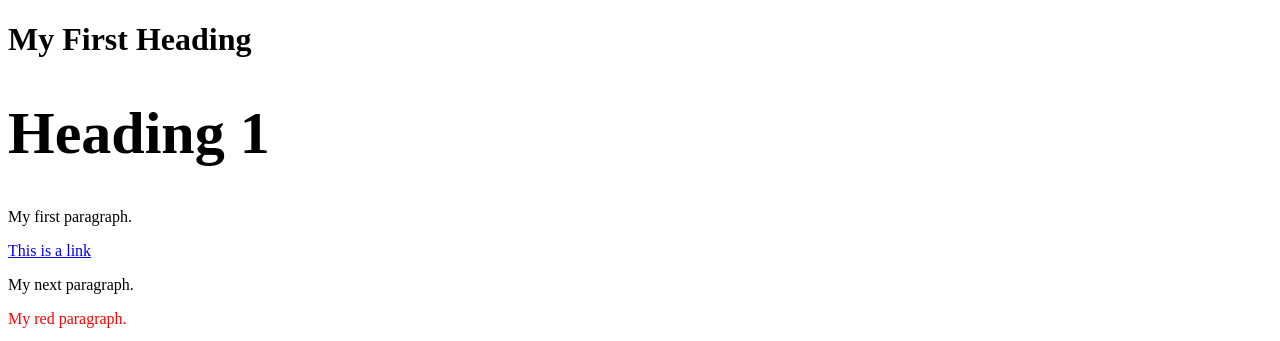
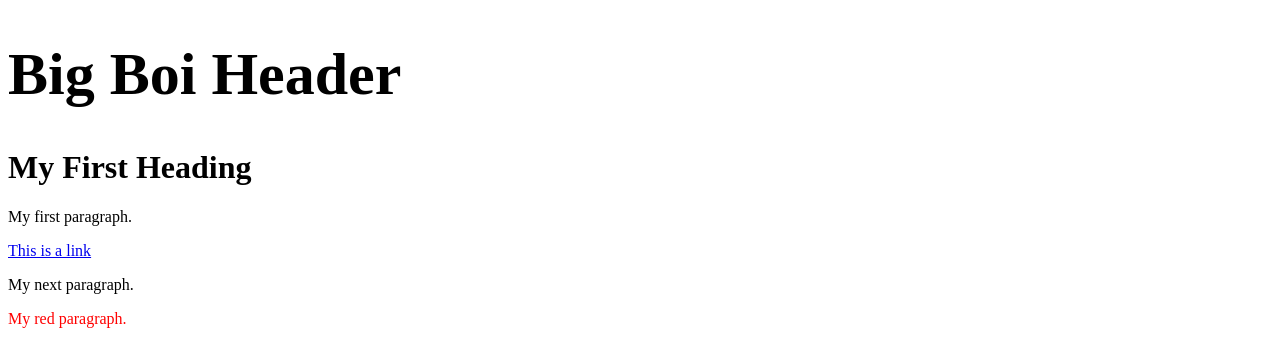
Before and after one commit to trierardi/trierardi.github.io, a plain HTML site: page index.htm in a window 1280 px wide. Shown: the top 341 px of the page. Drawn offline with Linux system fonts and the light colour scheme.

Commit message:
Update index.htm

```diff
--- a/index.htm
+++ b/index.htm
@@ -7,9 +7,9 @@
 
 <body>
 
+<h1 style="font-size:60px;">Big Boi Header</h1>
+
 <h1>My First Heading</h1>
-
-<h1 style="font-size:60px;">Heading 1</h1>
 
 <p>My first paragraph.</p>
 
```
